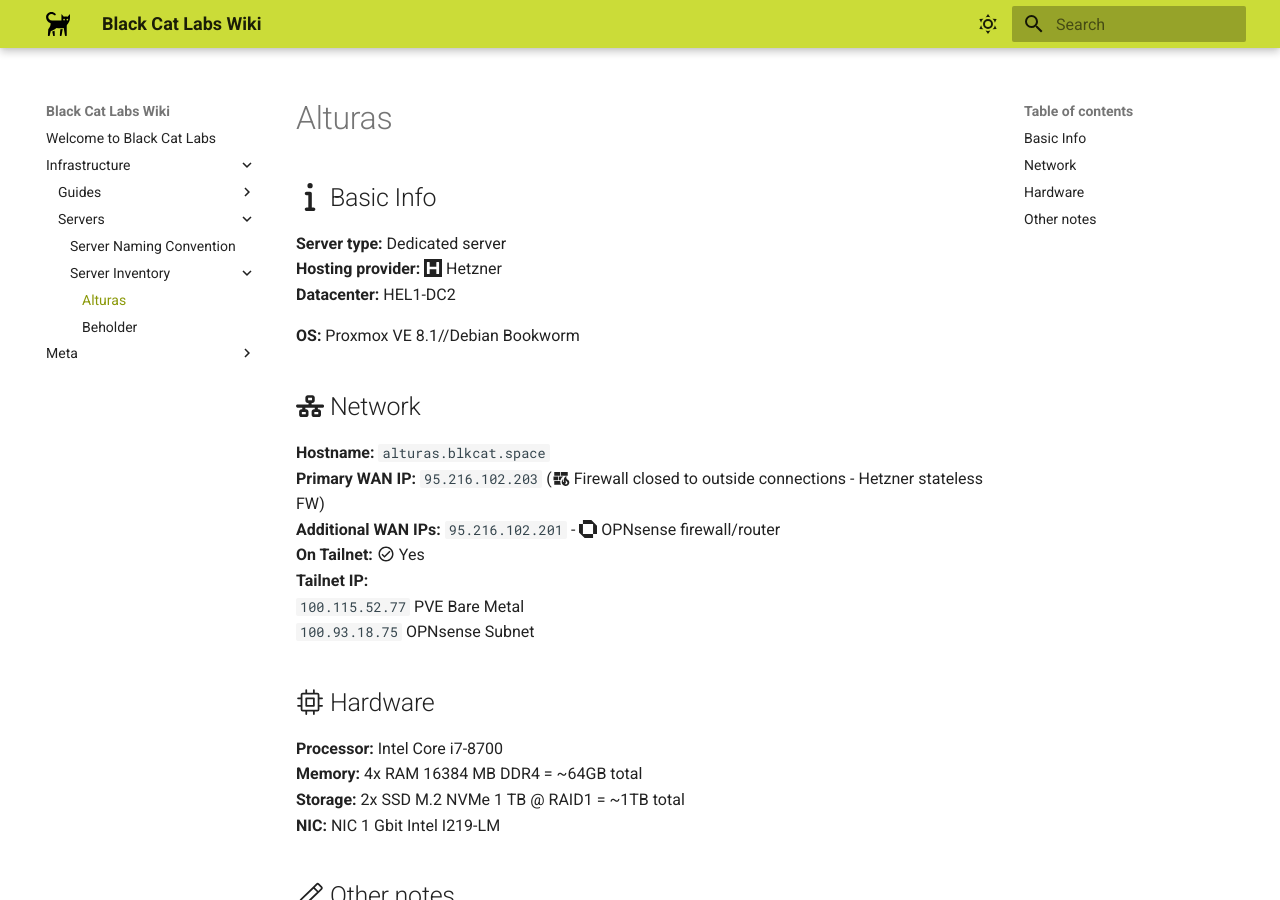
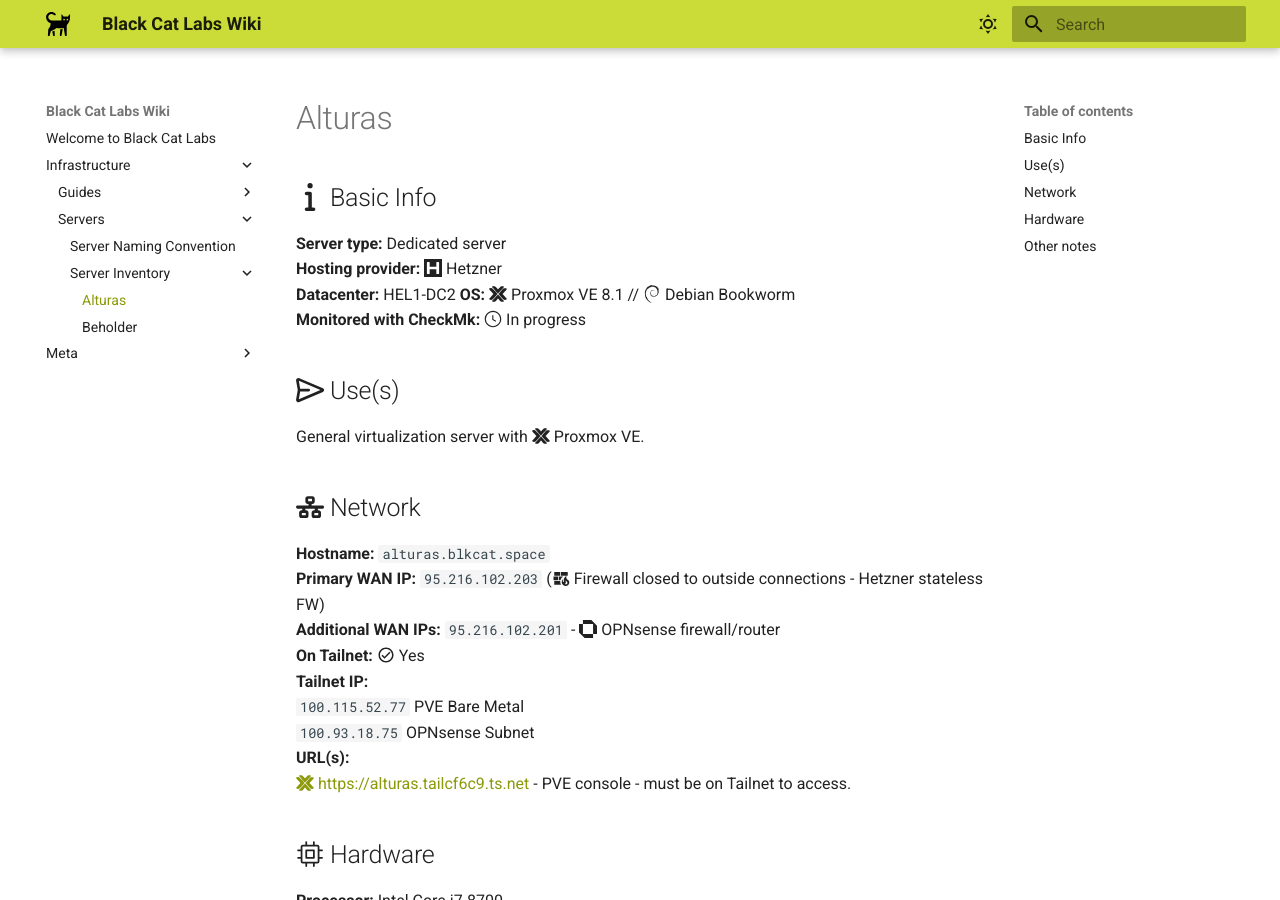
Before and after one commit to blackcat-labs/blackcatlabs-wiki, an MkDocs documentation site: the page built from docs/Infrastructure/Servers/Server Inventory/alturas.md, in a window 1280 px wide and 900 px high. Built offline with MkDocs 1.6.1 and Material for MkDocs 9.7.7, drawn with Linux system fonts in a browser that asks for light colours.

Commit message:
Update alturas.md

```diff
--- a/docs/Infrastructure/Servers/Server Inventory/alturas.md
+++ b/docs/Infrastructure/Servers/Server Inventory/alturas.md
@@ -3,8 +3,11 @@
 **Server type:** Dedicated server
 **Hosting provider:** :simple-hetzner: Hetzner
 **Datacenter:**  HEL1-DC2
+**OS:** :simple-proxmox: Proxmox VE 8.1 // :simple-debian: Debian Bookworm
+**Monitored with CheckMk:** :octicons-clock-24: In progress
 
-**OS:** Proxmox VE 8.1//Debian Bookworm
+## :octicons-paper-airplane-16: Use(s)
+General virtualization server with :simple-proxmox: Proxmox VE.
 
 ## :fontawesome-solid-network-wired: Network
 **Hostname:** `alturas.blkcat.space`
@@ -14,6 +17,8 @@
 **Tailnet IP:**
 `100.115.52.77` PVE Bare Metal
 `100.93.18.75` OPNsense Subnet
+**URL(s):**
+[:simple-proxmox: https://alturas.tailcf6c9.ts.net](https://alturas.tailcf6c9.ts.net) - PVE console - must be on Tailnet to access.
 
 ## :octicons-cpu-24: Hardware
 **Processor:** Intel Core i7-8700
```
